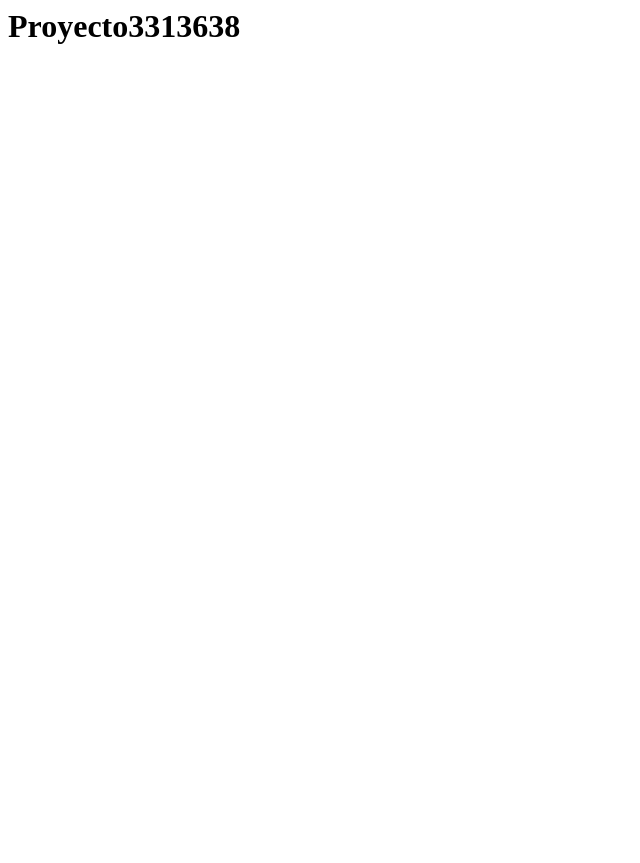
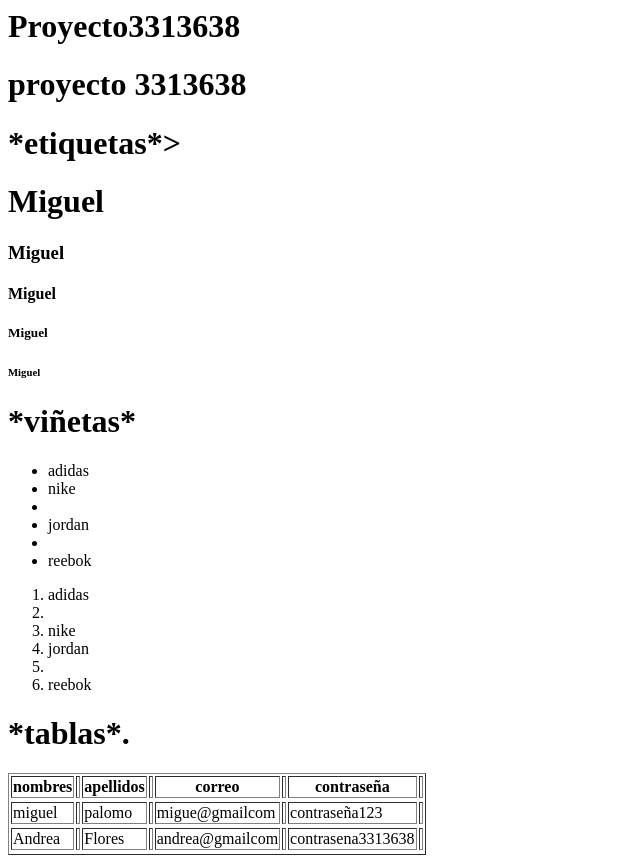
Before and after one commit to miguelpalomo25/Proyecto3313638, a plain HTML site: page index.html in a window 1280 px wide. Shown: the whole page, without its empty margins (0-640 px from the left). Before the commit the page ends 800 px from the top, so only its background shows below. Drawn offline with Linux system fonts and the light colour scheme.

Commit message:
actualize las tablas

```diff
--- a/index.html
+++ b/index.html
@@ -1 +1,56 @@
 <h1>Proyecto3313638</h1>
+<!DOCTYPE html>
+<html lang="en">
+<head>
+    <meta charset="UTF-8">
+    <meta name="viewport" content="width=device-width, initial-scale=1.0">
+    <title>3313638</title>
+</head>
+<body>
+    <h1>proyecto 3313638</h1>
+    <h1>*etiquetas*></h1>
+    <h1>Miguel </h1>
+    <h3>Miguel <h3>
+    <h4>Miguel <h4>
+     <h5>Miguel</h5>
+    <H6>Miguel</H6>
+    <h1>*viñetas*</h1>
+     <ul>
+        <li>adidas
+        <li>nike<li>
+        <li>jordan <li>
+        <li>reebok</li>
+    </ul>
+
+    <ol>
+        <li>adidas <li>
+        <li>nike</li>
+        <li>jordan <li>
+        <li>reebok</li>
+    </ol>
+
+    <h1>*tablas*.</h1>
+    <table border="1">
+     <tr>
+        <th>nombres<th>
+        <th>apellidos<th>
+        <th>correo<th>
+        <th>contraseña<th>
+    <tr>
+
+     <tr>
+        <td>miguel  <td>
+        <td>palomo<td>
+        <td>migue@gmailcom<td>
+        <td>contraseña123<td>
+     <tr>
+
+    <tr>
+        <td>Andrea <td>
+        <td>Flores<td>
+        <td>andrea@gmailcom<td>
+        <td>contrasena3313638<td>
+     <tr>
+    <table>
+</body>
+</html>
```
